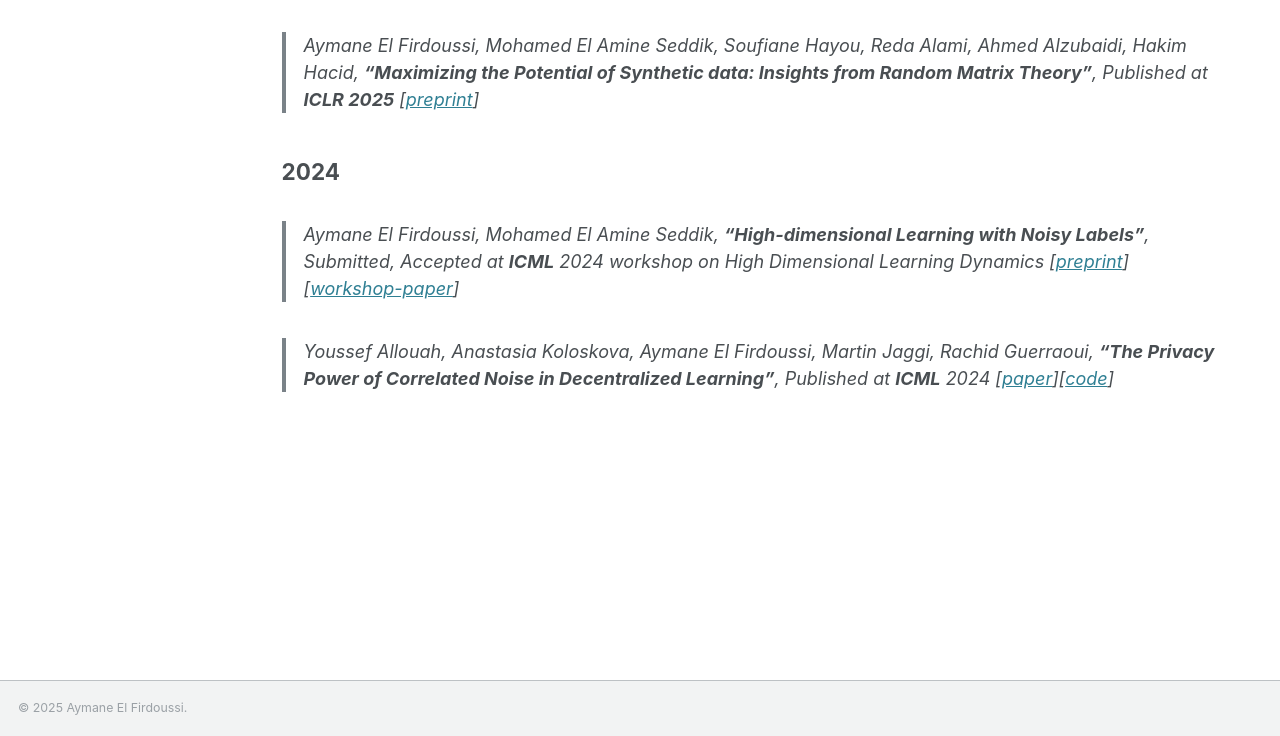
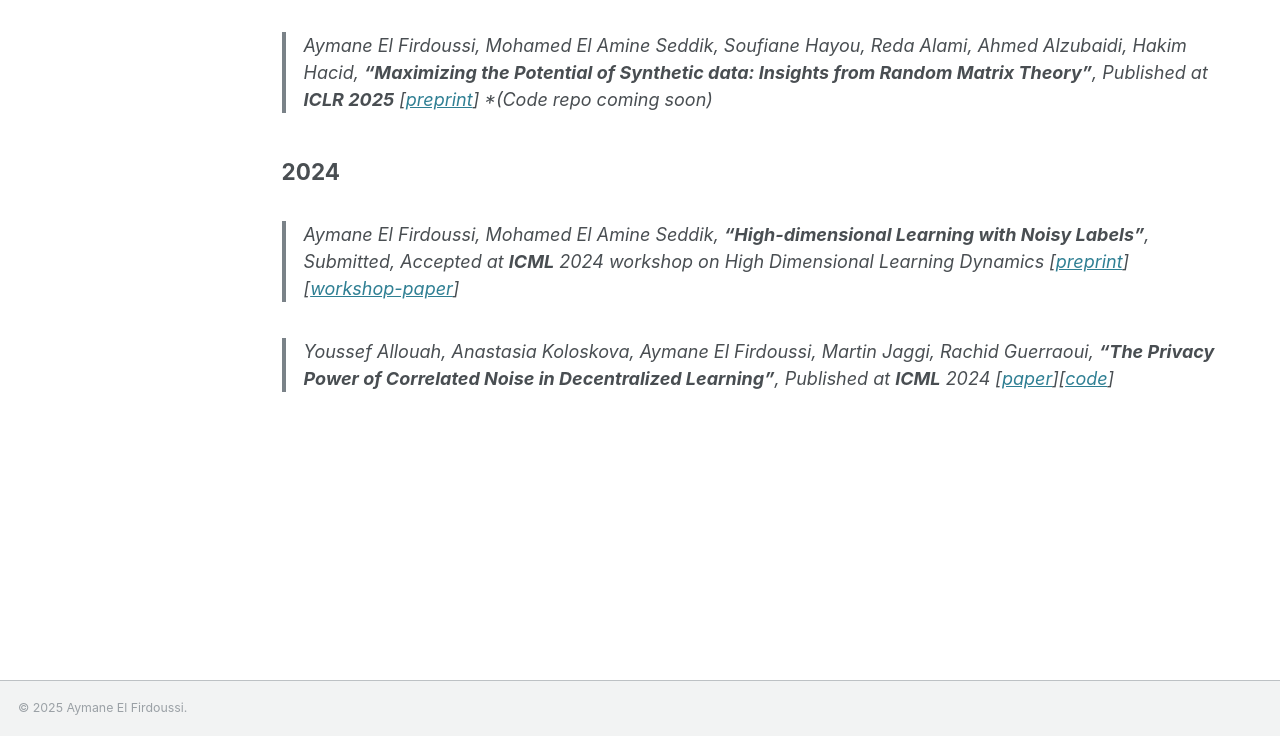
Before and after one commit to elfirdoussilab1/elfirdoussilab1.github.io, a Jekyll site: the page built from _pages/publications.md, in a window 1280 px wide and 946 px high, cut to the strip 210-946 px from the top of the window. Built offline with Jekyll 4.4.1, drawn with Linux system fonts in a browser that asks for light colours.

Commit message:
modified publications section

```diff
--- a/_pages/publications.md
+++ b/_pages/publications.md
@@ -7,7 +7,7 @@ author_profile: true
 
 2025
 ---
-> Aymane El Firdoussi, Mohamed El Amine Seddik, Soufiane Hayou, Reda Alami, Ahmed Alzubaidi, Hakim Hacid, **"Maximizing the Potential of Synthetic data: Insights from Random Matrix Theory"**, *Published at **ICLR 2025*** [[preprint](https://elfirdoussilab1.github.io/files/Maximizing_the_Potential_of_Synthetic_Data.pdf)]
+> Aymane El Firdoussi, Mohamed El Amine Seddik, Soufiane Hayou, Reda Alami, Ahmed Alzubaidi, Hakim Hacid, **"Maximizing the Potential of Synthetic data: Insights from Random Matrix Theory"**, *Published at **ICLR 2025*** [[preprint](https://elfirdoussilab1.github.io/files/Maximizing_the_Potential_of_Synthetic_Data.pdf)] *(Code repo coming soon)
 
 2024
 ---
```
